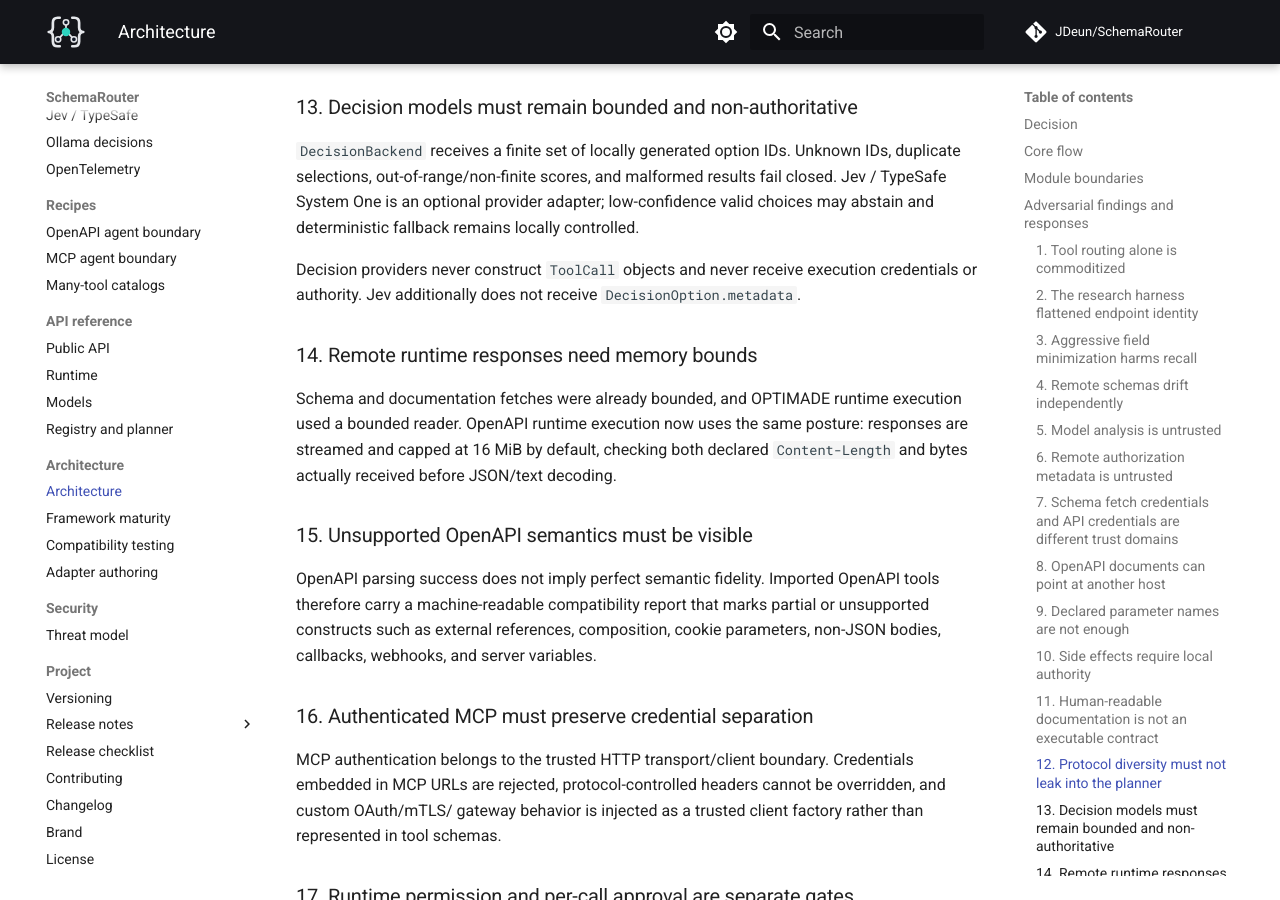
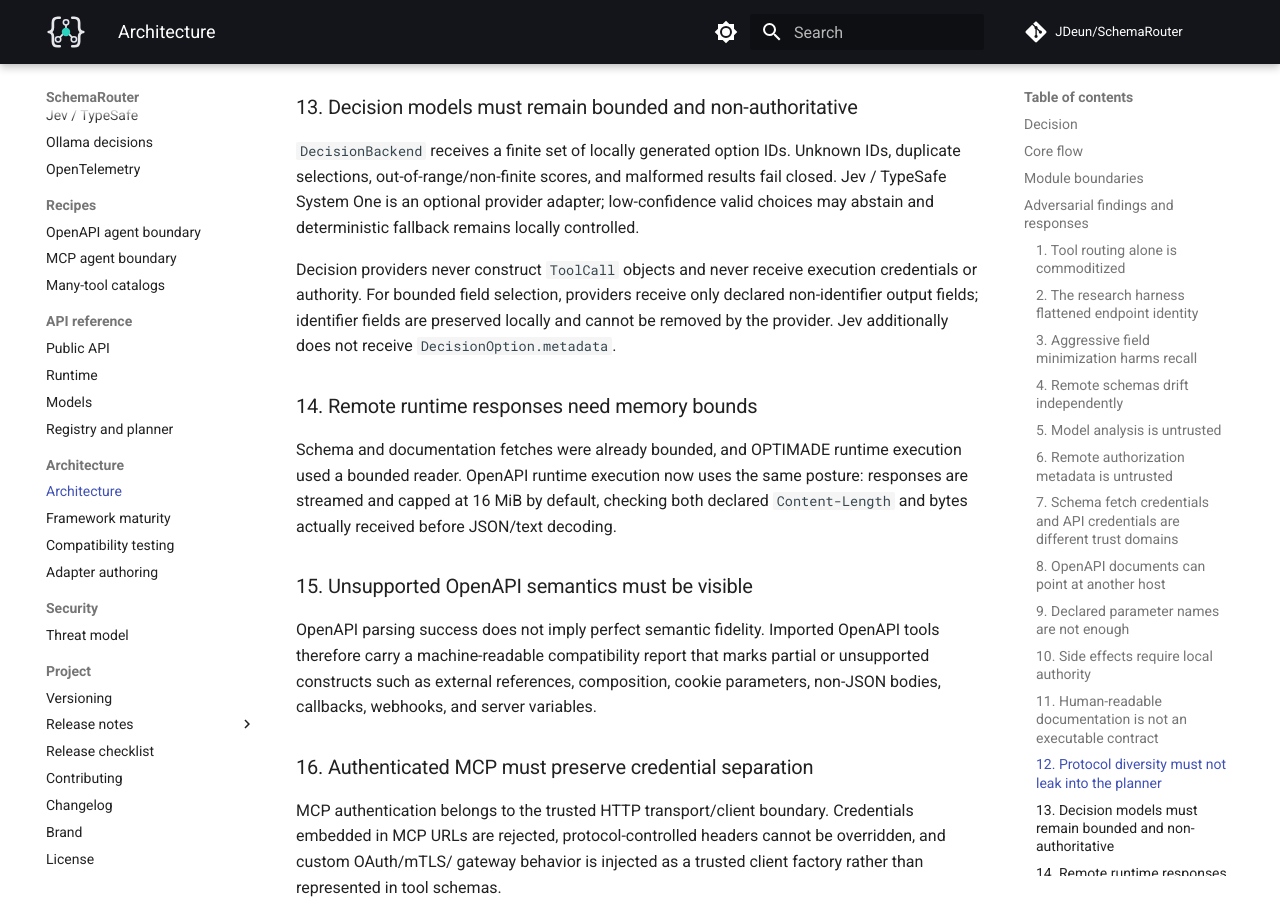
Before and after one commit to JDeun/SchemaRouter, an MkDocs documentation site: the page built from docs/architecture.md, in a window 1280 px wide and 900 px high, scrolled down 3551 px. Built offline with MkDocs 1.6.1 and Material for MkDocs 9.7.7, drawn with Linux system fonts in a browser that asks for light colours; comment, search, counter and statistics services are not loaded.

Commit message:
docs: add field selection authority boundary

```diff
--- a/docs/architecture.md
+++ b/docs/architecture.md
@@ -150,7 +150,9 @@ One is an optional provider adapter; low-confidence valid choices may abstain an
 fallback remains locally controlled.
 
 Decision providers never construct `ToolCall` objects and never receive execution credentials or
-authority. Jev additionally does not receive `DecisionOption.metadata`.
+authority. For bounded field selection, providers receive only declared non-identifier output
+fields; identifier fields are preserved locally and cannot be removed by the provider. Jev
+additionally does not receive `DecisionOption.metadata`.
 
 ### 14. Remote runtime responses need memory bounds
 
```
